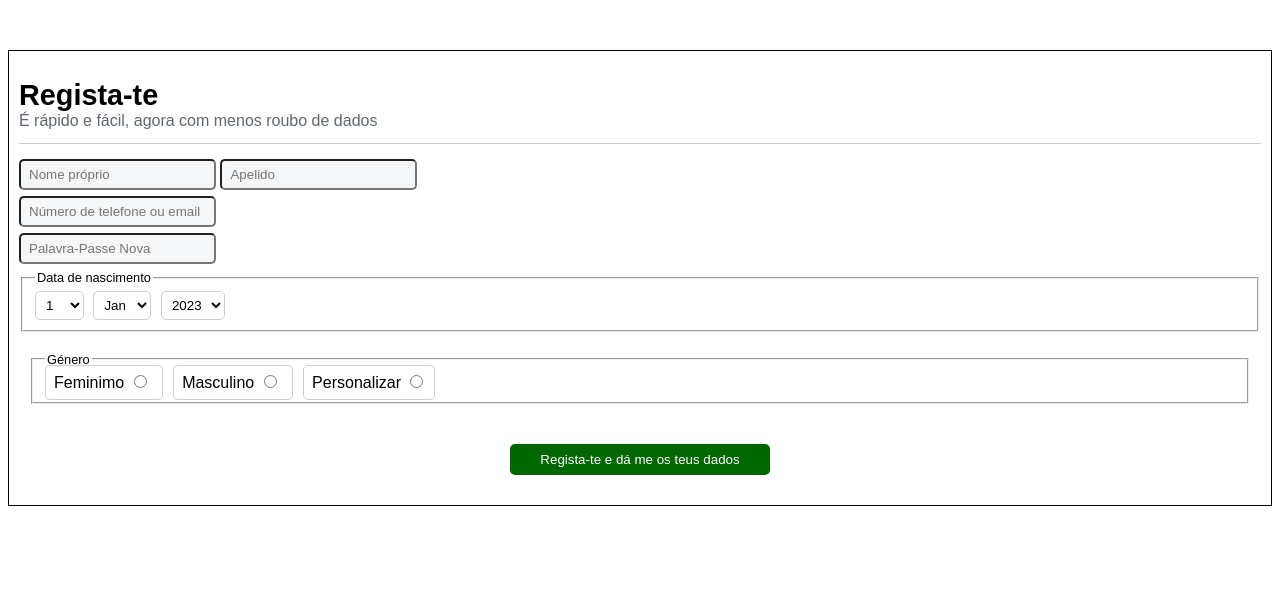
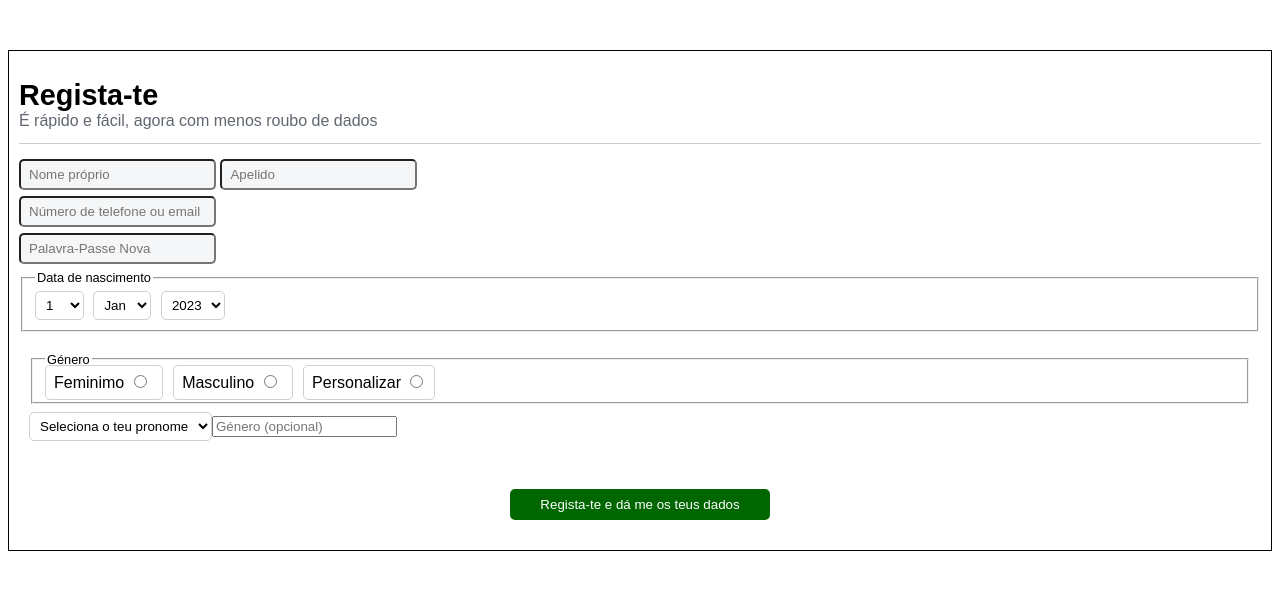
Before and after one commit to Student010000/Teste-de-Flag-Facebook-Form, a plain HTML site: page index.html in a window 1280 px wide. Drawn offline with Linux system fonts and the light colour scheme.

Commit message:
Implementado estilização sobre nova funcionalidade de género

```diff
--- a/index.html
+++ b/index.html
@@ -60,6 +60,18 @@
 							Personalizar
 								<input type="radio" name="gender" value="P" required>
 						</label>
+					</fieldset>
+					<div>
+						<select name="pronoun" aria-label="Pronome">
+							<option value="" disabled selected>Seleciona o teu pronome</option>
+							<option value="1">Ela</option>
+							<option value="2">Ele</option>
+							<option value="6">Neutro</option>
+					</div>
+					<p>O teu pronome é visvível para todas as pessoas.</p>
+					<div class="large-input">
+						<input type="text" name="custom_gender" placeholder="Género (opcional)" aria-label="Género Personalizado">
+					</div>
 				</div>
 				<div class="form-submit">
 					<button type="submit" name="Send">Regista-te e dá me os teus dados</button>
--- a/style.css
+++ b/style.css
@@ -70,6 +70,17 @@ select {
 	margin-right: 10px;
 }
 
+.gender-selection select {
+	with: 100%;
+	margin: 8px 0;
+}
+
+.gender-selection p {
+	color: #606770;
+	margin: 0 0 8px 0;
+	font-size: 0.7rem;
+}
+
 .form-submit {
 	margin: 20px 0;
 	text-align: center;
```
